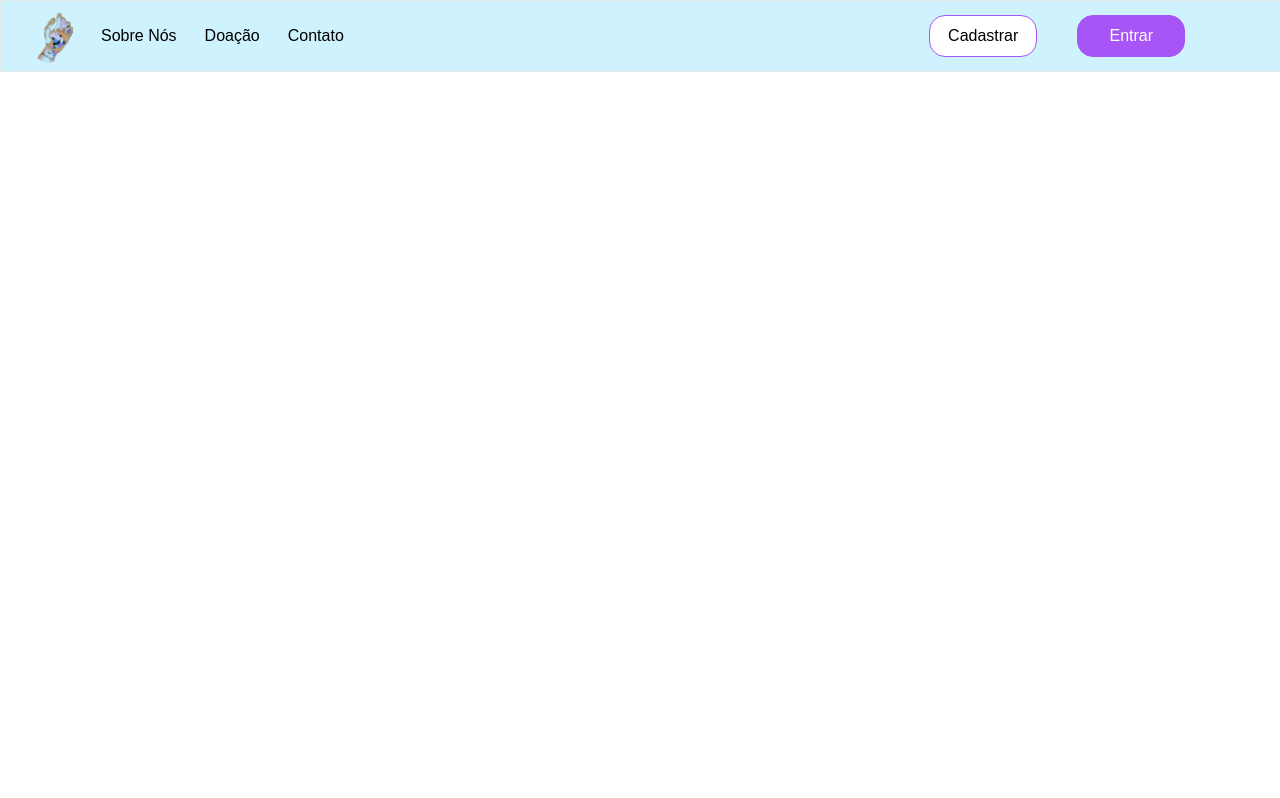
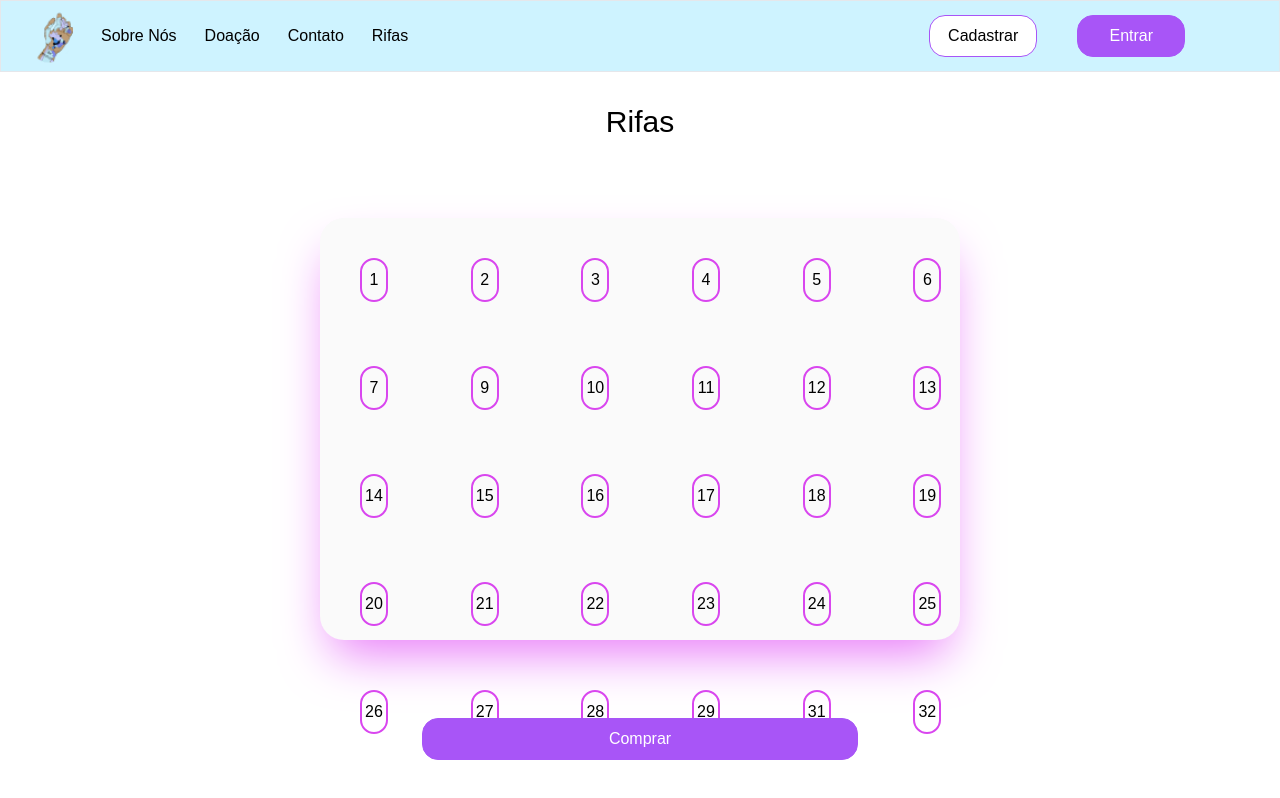
Before and after one commit to GabrielAlbanez/BH2, a React (Create React App) app in the folder web/: page /Rifas in a window 1280 px wide. Built offline with nearby package versions, Linux system fonts and the light colour scheme.

Commit message:
add rifa v1

```diff
--- a/web/src/App.tsx
+++ b/web/src/App.tsx
@@ -1,12 +1,12 @@
 import React from 'react';
-import logo from './logo.svg';
 import './App.css';
 import Abertura from './Pages/Abertura';
+import MinhasRotas from './routes';
 
 function App() {
   return (
     <div className="App">
-        <Abertura/>
+    <MinhasRotas/>
     </div>
   );
 }
--- a/web/src/Pages/Abertura.tsx
+++ b/web/src/Pages/Abertura.tsx
@@ -3,21 +3,8 @@ import Logo from "../assets/imgs/Logo.png"
 import Button from "../components/Button";
 export default function Abertura() {
   return (
-    <div>
-      <header className=" bg-[#CEF3FF] w-[100%] h-[9vh] border-[1px] flex items-center justify-between px-8 ">
-         <ul className="flex gap-7 items-center">
-         <img src={Logo} alt="" height={40} width={40} />
-            <li>Sobre Nós</li>
-            <li>Doação</li>
-            <li>Contato</li>
-         </ul>
-          <div className="flex gap-10 items-center">
-             <Button isBorder={true}>Cadastrar</Button>
-             <Button>Entrar</Button>
-          </div>
-      </header>
-      <main></main>
-      <footer></footer>
+    <div className="flex items-center justify-center text-3xl w-[100%] h-screen ">
+      <h1>abertura</h1>
     </div>
   );
 }
--- /dev/null
+++ b/web/src/Pages/Rifas.tsx
@@ -0,0 +1,16 @@
+import React from 'react'
+import Button from '../components/Button'
+import TableRifas from '../components/TableRIfas'
+
+export default function Rifas() {
+
+    const numbers = [1,2,3,4,5,6,7,9,10,11,12,13,14,15,16,17,18,19,20,21,22,23,24,25,26,27,28,29,31,32]
+
+  return (
+    <div className='h-[90vh]  w-[100%] flex flex-col items-center justify-center  py-8 '>
+        <h1 className='text-3xl'>Rifas</h1>
+        <TableRifas numbers={numbers}/>
+        <Button>Comprar</Button>
+    </div>
+  )
+}
--- /dev/null
+++ b/web/src/components/Navbar/index.tsx
@@ -0,0 +1,21 @@
+import React from 'react'
+import Button from '../Button'
+import Logo from "../../assets/imgs/Logo.png"
+import { Link } from "react-router-dom";
+export default function Navbar() {
+    return (
+        <header className=" bg-[#CEF3FF] w-[100%] h-[9vh] border-[1px] flex items-center justify-between px-8 ">
+            <ul className="flex gap-7 items-center">
+                <img src={Logo} alt="" height={40} width={40} />
+                <li>Sobre Nós</li>
+                <li>Doação</li>
+                <li>Contato</li>
+                <Link to={"/Rifas"}><li>Rifas</li></Link>
+            </ul>
+            <div className="flex gap-10 items-center">
+                <Button isBorder={true}>Cadastrar</Button>
+                <Button>Entrar</Button>
+            </div>
+        </header>
+    )
+}
--- /dev/null
+++ b/web/src/components/TableRIfas/index.tsx
@@ -0,0 +1,46 @@
+import { useState } from 'react';
+
+interface propNumbers {
+  numbers: Array<number>;
+}
+
+export default function TableRifas({ numbers }: propNumbers) {
+  const [numerosSelecionados, setNumerosSelecionados] = useState<Array<number>>([]);
+
+  const pegarNumero = (numero: number) => {
+    if (numerosSelecionados.includes(numero)) {
+      // Se o número já estiver selecionado, remova-o da lista de números selecionados.
+      setNumerosSelecionados((prevNumerosSelecionados) =>
+      //esse fiter ele ta removendo todos os numeros que ja foram selecionados ai vira uma array friltrado so dos numeros que foram retirados no casos clikados
+        prevNumerosSelecionados.filter((num) => num !== numero)
+      );
+    } else {
+      // Se o número não estiver selecionado, adicione-o à lista de números selecionados.
+      //ai quando vc selecionar ele vai ser removido e vai la para o array filtrado
+      setNumerosSelecionados((prevNumerosSelecionados) => [
+        ...prevNumerosSelecionados,
+        numero,
+      ]);
+    }
+  };
+
+  console.log(numerosSelecionados)
+
+  return (
+    <div className="h-[100%] w-full  flex items-center justify-center">
+      <div className='w-[50%] h-[73%] grid grid-cols-6 gap-16 bg-zinc-50 rounded-3xl shadow-fuchsia-400 shadow-2xl py-10 pl-10'>
+        {numbers.map((numero, index) => (
+          <div
+            className={`rounded-full w-[50%] border-[2px] flex items-center justify-center px-3 py-2 border-fuchsia-500 cursor-pointer
+                    ${numerosSelecionados.includes(numero) ? 'bg-purple-500' : ''}
+                    `}
+            key={index}
+            onClick={() => pegarNumero(numero)}
+          >
+            <p>{numero}</p>
+          </div>
+        ))}
+      </div>
+    </div>
+  );
+}
--- /dev/null
+++ b/web/src/routes/index.tsx
@@ -0,0 +1,21 @@
+import React from 'react'
+import { Route, Routes } from 'react-router'
+import { BrowserRouter } from 'react-router-dom'
+import Navbar from '../components/Navbar'
+import Abertura from '../Pages/Abertura'
+import Rifas from '../Pages/Rifas'
+
+export default function MinhasRotas() {
+    return (
+        <BrowserRouter>
+        <Navbar/>
+            <Routes>
+
+                <Route path='/' element={<Abertura/>}/>
+                <Route path='/Rifas' element={<Rifas/>}/>
+
+            </Routes>
+
+        </BrowserRouter>
+    )
+}
```
Also changed, not shown: web/src/index.css (deleted, +0 -13 lines), 1 other file (tests, documents, lock files or other folders).
